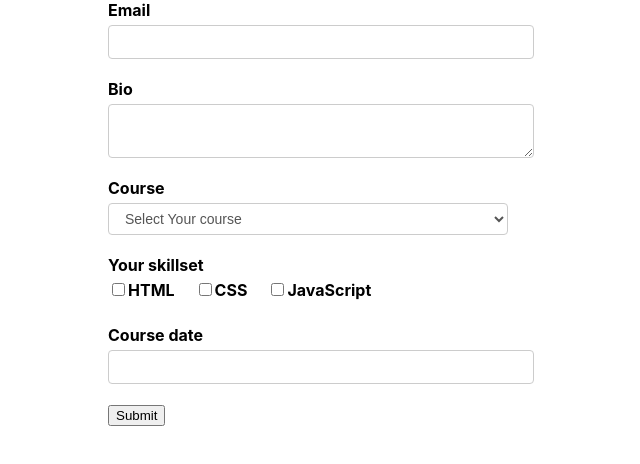
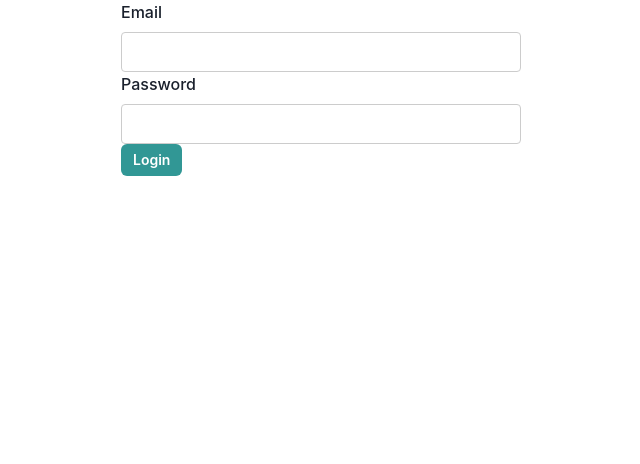
Before and after one commit to josephmathew900/react_formik, a React (Create React App) app: page / in a window 1280 px wide. Shown: the top 464 px of the page, without its empty margins (319-959 px from the left). Built offline with nearby package versions, Linux system fonts and the light colour scheme.

Commit message:
ChakraInput

```diff
--- a/package.json
+++ b/package.json
@@ -3,10 +3,14 @@
   "version": "0.1.0",
   "private": true,
   "dependencies": {
+    "@chakra-ui/react": "^1.3.4",
+    "@emotion/react": "^11.1.5",
+    "@emotion/styled": "^11.1.5",
     "@testing-library/jest-dom": "^5.11.4",
     "@testing-library/react": "^11.1.0",
     "@testing-library/user-event": "^12.1.10",
     "formik": "^2.2.6",
+    "framer-motion": "^3.10.0",
     "react": "^17.0.1",
     "react-datepicker": "^3.6.0",
     "react-dom": "^17.0.1",
--- a/src/App.js
+++ b/src/App.js
@@ -1,17 +1,20 @@
 //import "./reactformik.css";
 //import YoutubeForm from "./react_formik_demo/YoutubeForm";
-//import LoginForm from "./formik_controls_demo/LoginForm";
+import LoginForm from "./formik_controls_demo/LoginForm";
 //import RegistrationForm from "./formik_controls_demo/RegistrationForm";
 //import FormikContainer from "./formik_controls_demo/FormikContainer";
 
 import "./formikcontrol.css";
-import EnrollmentForm from "./formik_controls_demo/EnrollmentForm";
+//import EnrollmentForm from "./formik_controls_demo/EnrollmentForm";
+import { ChakraProvider } from "@chakra-ui/react";
 
 function App() {
   return (
-    <div className="App">
-      <EnrollmentForm />
-    </div>
+    <ChakraProvider>
+      <div className="App">
+        <LoginForm />
+      </div>
+    </ChakraProvider>
   );
 }
 
--- /dev/null
+++ b/src/formik_controls_demo/ChakraInput.js
@@ -0,0 +1,27 @@
+import React from "react";
+import { Field } from "formik";
+import {
+  Input,
+  FormControl,
+  FormLabel,
+  FormErrorMessage,
+} from "@chakra-ui/react";
+
+function ChakraInput(props) {
+  const { label, name, ...rest } = props;
+  return (
+    <Field name={name}>
+      {({ field, form }) => {
+        return (
+          <FormControl isInvalid={form.errors[name] && form.touched[name]}>
+            <FormLabel htmlFor={name}>{label}</FormLabel>
+            <Input id={name} {...rest} {...field} />
+            <FormErrorMessage>{form.errors[name]}</FormErrorMessage>
+          </FormControl>
+        );
+      }}
+    </Field>
+  );
+}
+
+export default ChakraInput;
--- a/src/formik_controls_demo/FormikControl.js
+++ b/src/formik_controls_demo/FormikControl.js
@@ -5,6 +5,7 @@ import CheckboxGroup from "./CheckboxGroup";
 import Select from "./Select";
 import Textarea from "./Textarea";
 import DatePicker from "./DatePicker";
+import ChakraInput from "./ChakraInput";
 
 function FormikControl(props) {
   const { control, ...rest } = props;
@@ -21,6 +22,8 @@ function FormikControl(props) {
       return <CheckboxGroup {...rest} />;
     case "date":
       return <DatePicker {...rest} />;
+    case "chakrainput":
+      return <ChakraInput {...rest} />;
     default:
       return null;
   }
--- a/src/formik_controls_demo/LoginForm.js
+++ b/src/formik_controls_demo/LoginForm.js
@@ -2,6 +2,7 @@ import React from "react";
 import { Formik, Form } from "formik";
 import * as Yup from "yup";
 import FormikControl from "./FormikControl";
+import { Button } from "@chakra-ui/react";
 
 function LoginForm() {
   const initialValues = {
@@ -28,22 +29,27 @@ function LoginForm() {
         return (
           <Form>
             <FormikControl
-              control="input"
+              control="chakrainput"
               type="email"
               label="Email"
               name="email"
             />
 
             <FormikControl
-              control="input"
+              control="chakrainput"
               type="password"
               label="Password"
               name="password"
             />
 
-            <button type="submit" disabled={!formik.isValid}>
+            <Button
+              colorScheme="teal"
+              size="sm"
+              type="submit"
+              disabled={!formik.isValid}
+            >
               Login
-            </button>
+            </Button>
           </Form>
         );
       }}
```
Also changed, not shown: 1 other file (tests, documents, lock files or other folders).
